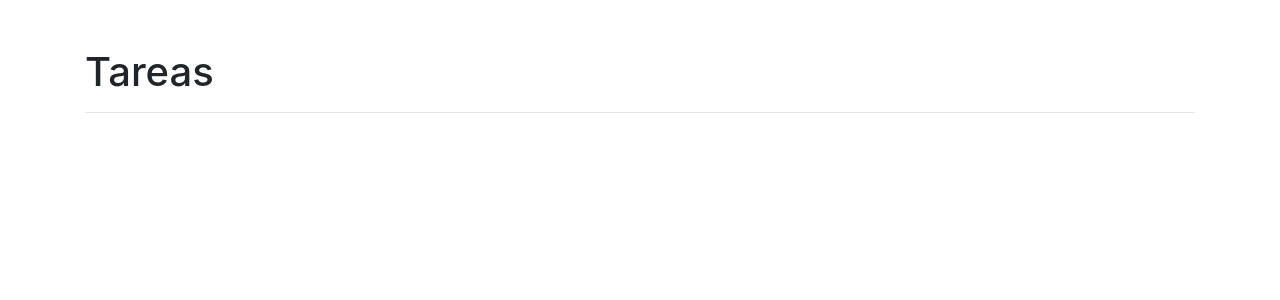
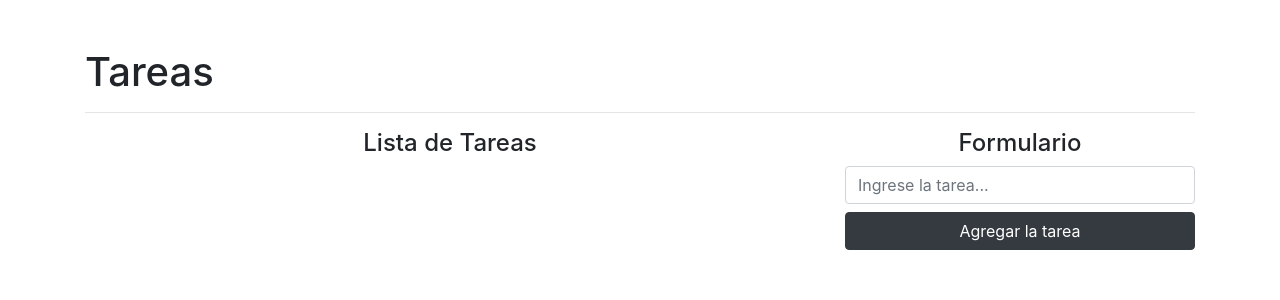
Before and after one commit to simonfm11/crud, a React (Create React App) app: page / in a window 1280 px wide. Shown: the top 300 px of the page. Built offline with nearby package versions, Linux system fonts and the light colour scheme.

Commit message:
Add task
adding all components of yarn like shortid and lodash , adding too new funtionality of bottoms

```diff
--- a/package.json
+++ b/package.json
@@ -6,9 +6,11 @@
     "@testing-library/jest-dom": "^5.11.4",
     "@testing-library/react": "^11.1.0",
     "@testing-library/user-event": "^12.1.10",
+    "lodash": "^4.17.21",
     "react": "^17.0.1",
     "react-dom": "^17.0.1",
     "react-scripts": "4.0.2",
+    "shortid": "^2.2.16",
     "web-vitals": "^1.0.1"
   },
   "scripts": {
--- a/src/App.js
+++ b/src/App.js
@@ -1,13 +1,64 @@
-import React from 'react'
-
+import React , {useState} from 'react'
+import { isEmpty } from 'lodash'
+import shortid from 'shortid'
 
 function App() {
+  const [task, setTask] = useState("")
+  const [tasks, setTasks] = useState([])
+
+  const addTask = (e) =>{
+    e.preventDefault()
+    if(isEmpty(task)){
+      console.log("Task empty")
+      return
+    }
+
+    const newTask = {
+
+      id: shortid.generate(),
+      name : task
+    }
+
+    setTasks([...tasks , newTask ])
+    setTask("")
+  }
   return (
     <div className="container mt-5">
-
       <h1> Tareas</h1>
       <hr/>
+      <div className="row">
+        <div className="col-8">
+         <h4 className="text-center"> Lista de Tareas </h4>
+         <ul className="list-group">
+           {
+              tasks.map((task) => (
+            <li className="list-group-item" key={task.id}>
+            <span className="lead">{task.name} </span>
+            <button className="btn btn-danger btn-sm float-right mx-2">Eliminar</button>
+            <button className="btn btn-warning btn-sm float-right">Editar</button>
+           </li>
+              ))
+           }
 
+         </ul>
+       </div>
+       <div className="col-4">
+         <h4 className="text-center"> Formulario </h4>
+         <form onSubmit={addTask}>
+           <input
+           type="text"
+           className="form-control mb-2"
+           placeholder="Ingrese la tarea..."
+           onChange={(text) => setTask(text.target.value)}
+           value={task}
+          />
+          <button className="btn btn-dark btn-block"
+                  type="submit">
+            Agregar la tarea
+          </button>
+         </form>
+       </div>
+      </div>
     </div>
   )
 }
```
Also changed, not shown: 2 other files (tests, documents, lock files or other folders).
